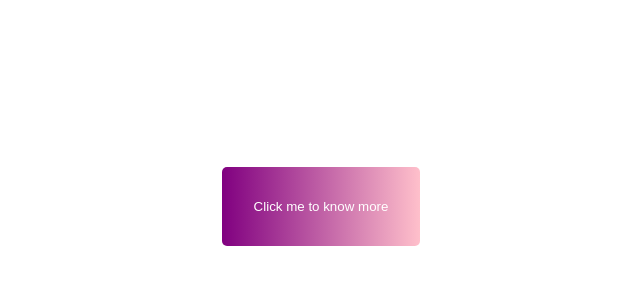
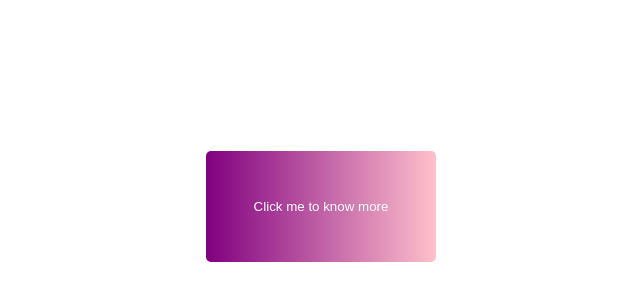
Before and after one commit to BoraKlara/js-mini-project, a plain HTML site: page index.html in a window 1280 px wide. Shown: the part 194-494 px from the top of the page, without its empty margins (319-959 px from the left). Drawn offline with Linux system fonts and the light colour scheme.

Commit message:
change button padding

```diff
--- a/style.css
+++ b/style.css
@@ -14,7 +14,7 @@ body {
 button {
   background: linear-gradient(to left, pink, purple);
   color: white;
-  padding: 2rem;
+  padding: 3rem;
   border-radius: 5px;
   border: none;
 }
```
